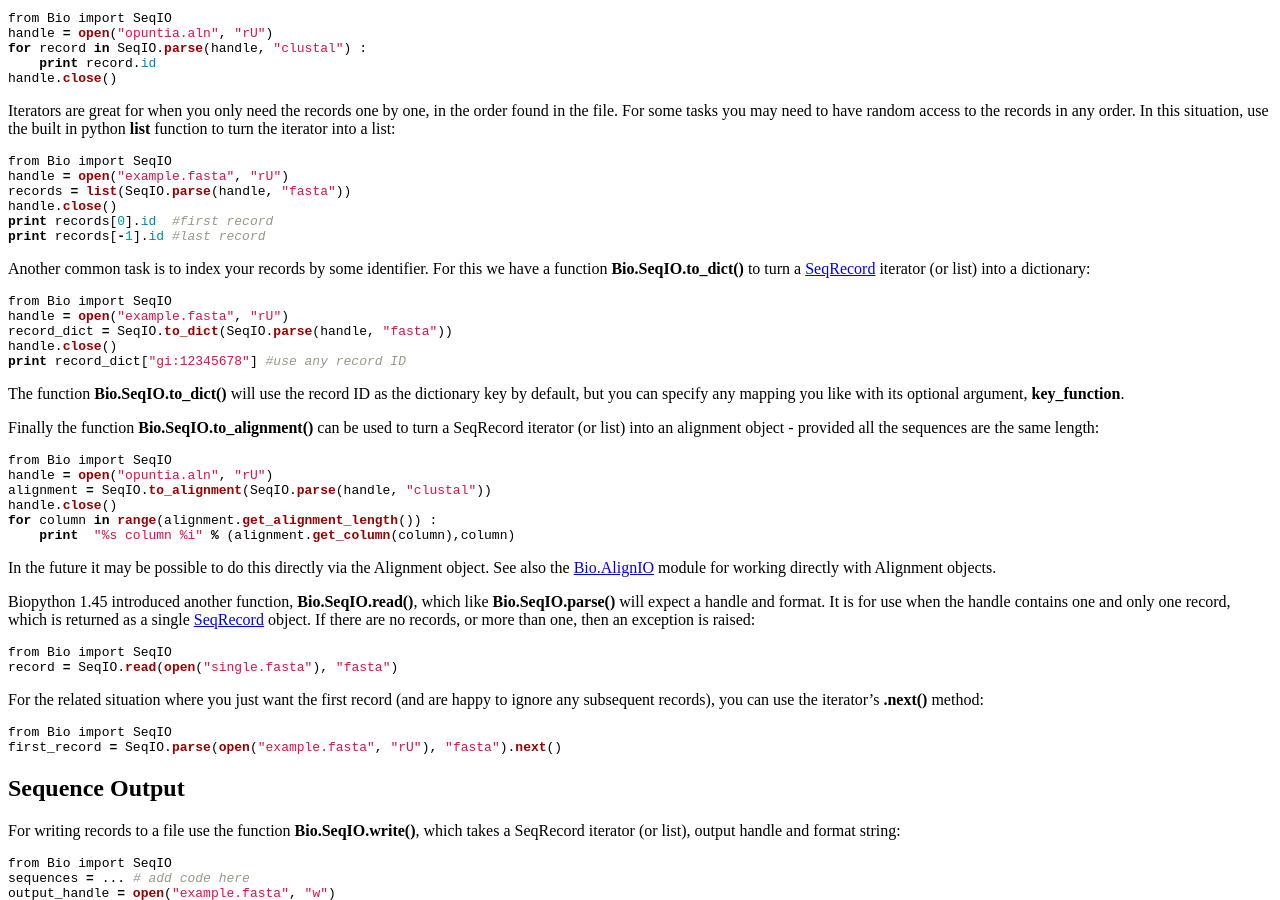
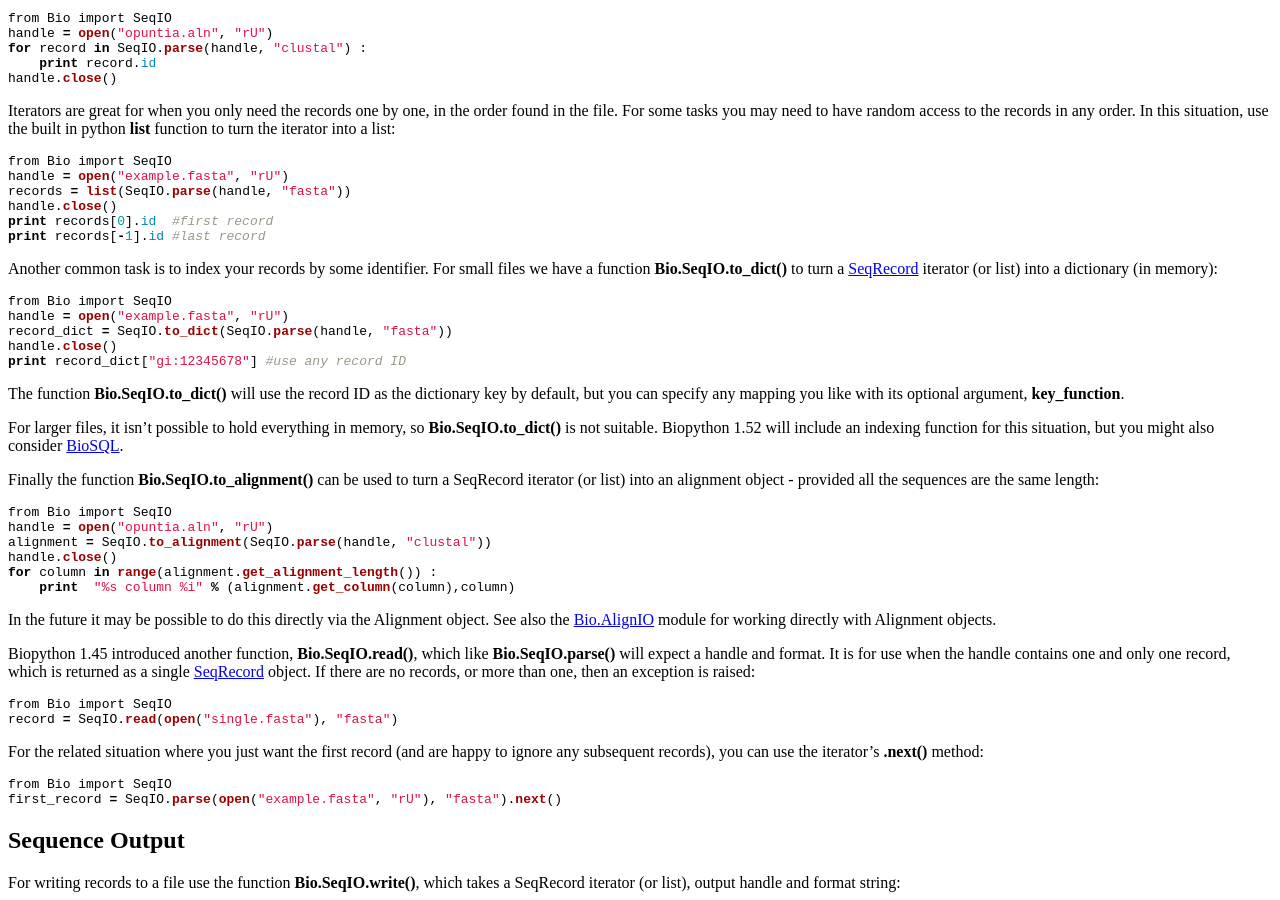
Before and after one commit to biopython/biopython.github.io, a Jekyll site: the page built from wiki/SeqIO.md, in a window 1280 px wide and 900 px high, scrolled down 1514 px. Built offline with Jekyll 4.4.1, drawn with Linux system fonts in a browser that asks for light colours.

Commit message:
/* Sequence Input */ Note about indexing and hinting at Biopython 1.52

````diff
--- a/wiki/SeqIO.md
+++ b/wiki/SeqIO.md
@@ -138,8 +138,9 @@ print records[-1].id #last record
 ```
 
 Another common task is to index your records by some identifier. For
-this we have a function **Bio.SeqIO.to\_dict()** to turn a
-[SeqRecord](SeqRecord "wikilink") iterator (or list) into a dictionary:
+small files we have a function **Bio.SeqIO.to\_dict()** to turn a
+[SeqRecord](SeqRecord "wikilink") iterator (or list) into a dictionary
+(in memory):
 
 ``` python
 from Bio import SeqIO
@@ -152,6 +153,11 @@ print record_dict["gi:12345678"] #use any record ID
 The function **Bio.SeqIO.to\_dict()** will use the record ID as the
 dictionary key by default, but you can specify any mapping you like with
 its optional argument, **key\_function**.
+
+For larger files, it isn't possible to hold everything in memory, so
+**Bio.SeqIO.to\_dict()** is not suitable. Biopython 1.52 will include an
+indexing function for this situation, but you might also consider
+[BioSQL](BioSQL "wikilink").
 
 Finally the function **Bio.SeqIO.to\_alignment()** can be used to turn a
 SeqRecord iterator (or list) into an alignment object - provided all the
````
Also changed, not shown: 1 other file.
